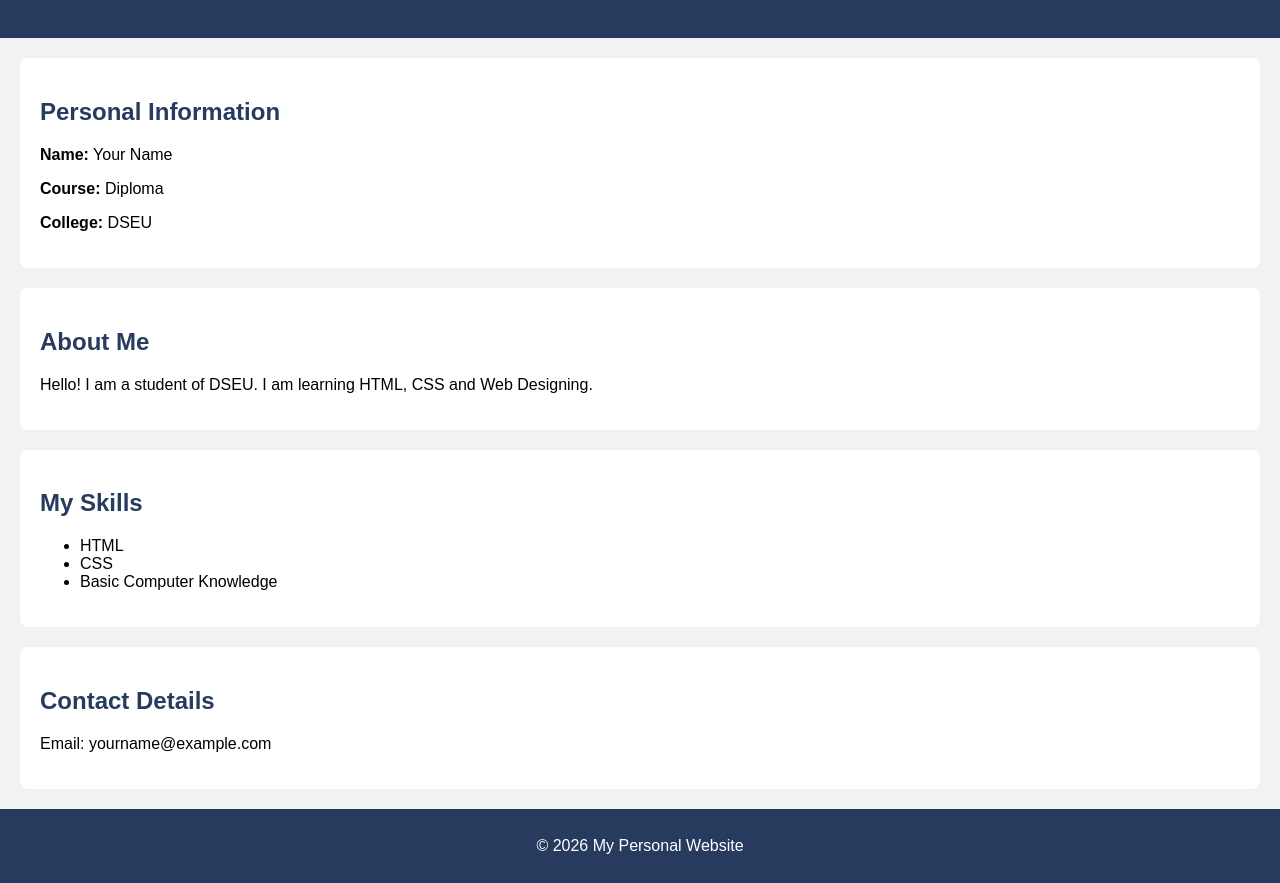
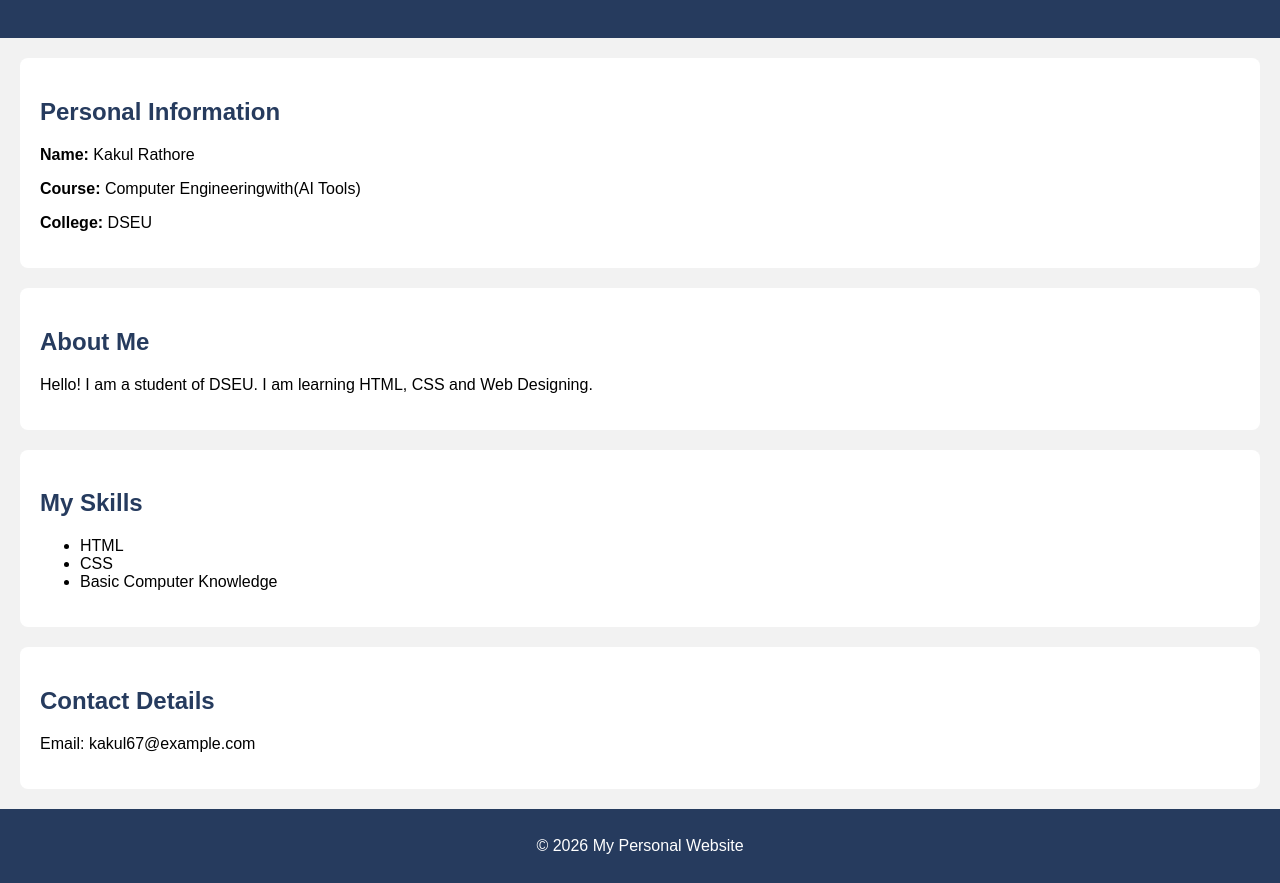
Before and after one commit to rathorekakul84-cell/my-personal-website, a plain HTML site: page index.html in a window 1280 px wide. Shown: the part 126-1009 px from the top of the page. Drawn offline with Linux system fonts and the light colour scheme.

Commit message:
Update index.html

```diff
--- a/index.html
+++ b/index.html
@@ -45,8 +45,8 @@
 
 <section>
     <h2>Personal Information</h2>
-    <p><b>Name:</b> Your Name</p>
-    <p><b>Course:</b> Diploma</p>
+    <p><b>Name:</b> Kakul Rathore</p>
+    <p><b>Course:</b> Computer Engineeringwith(AI Tools)</p>
     <p><b>College:</b> DSEU</p>
 </section>
 
@@ -67,7 +67,7 @@
 
 <section>
     <h2>Contact Details</h2>
-    <p>Email: yourname@example.com</p>
+    <p>Email: kakul67@example.com</p>
 </section>
 
 <footer>
```
